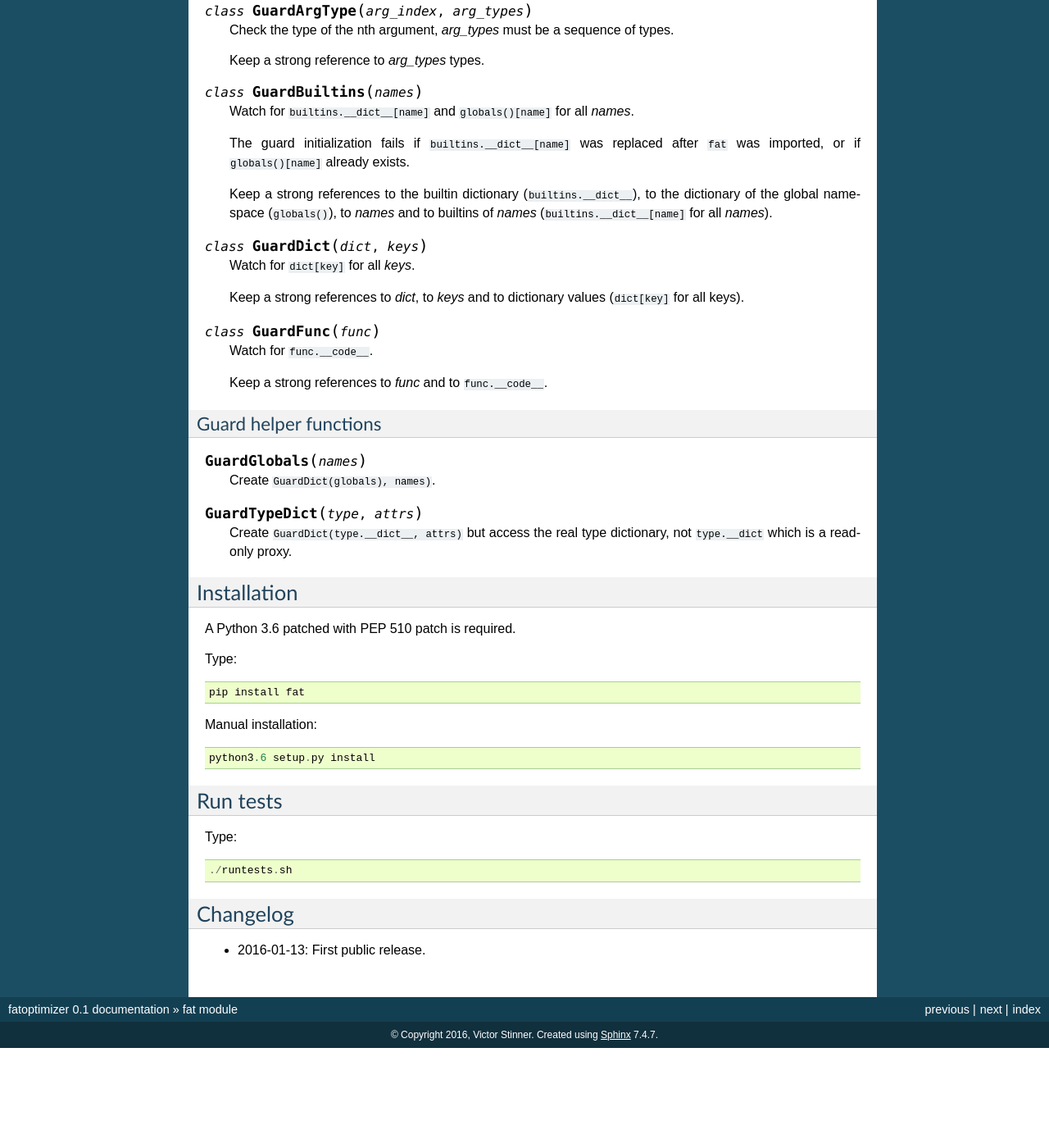
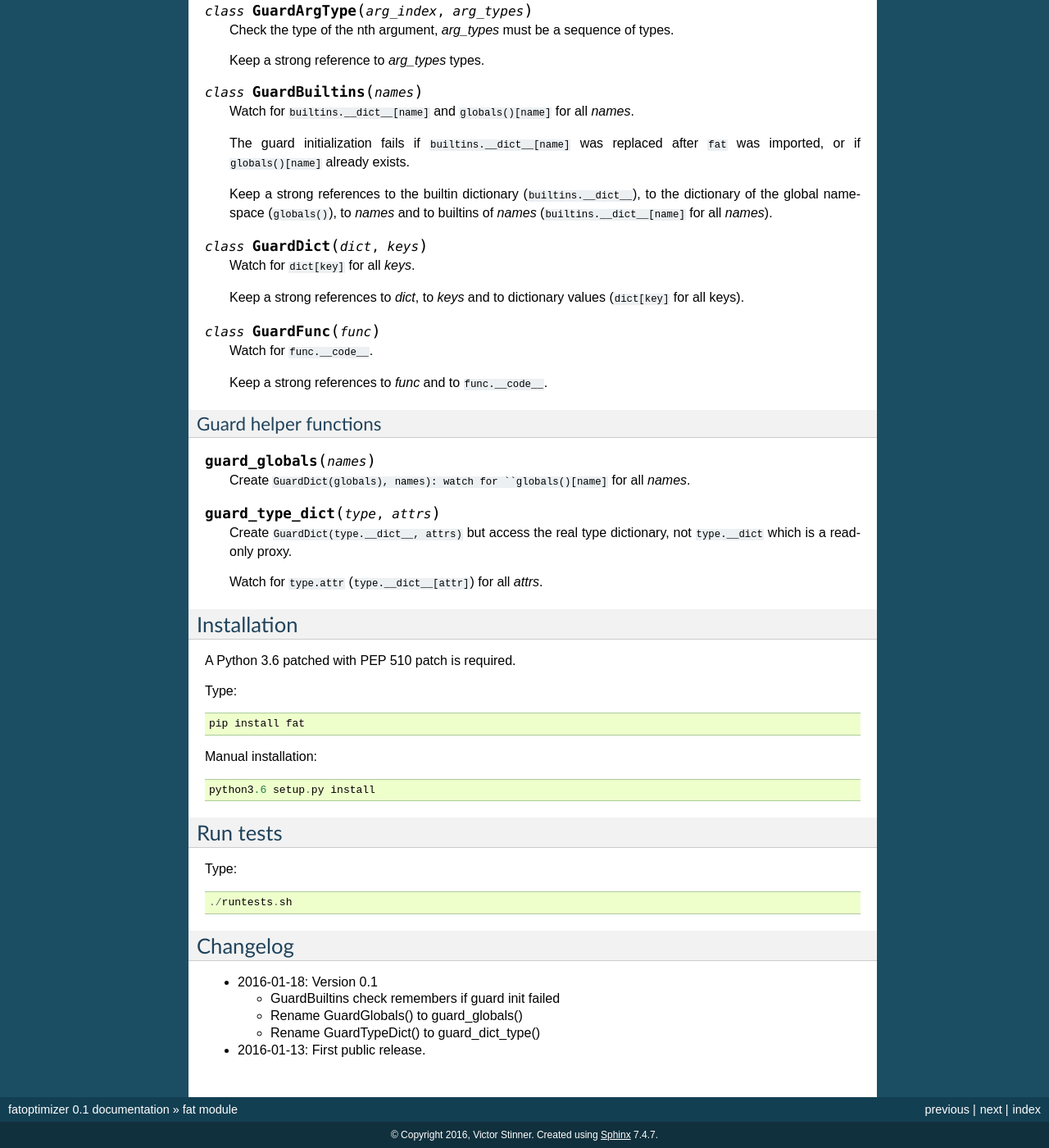
Before and after one commit to vstinner/fatoptimizer, a Sphinx documentation site: the page built from doc/fat.rst, in a window 1280 px wide and 1400 px high, scrolled down 926 px. Shown: the whole window at 82% size. Built offline with Sphinx 7.4.7, drawn with Linux system fonts in a browser that asks for light colours; before the commit the page ends 2204 px from its top, so only the background shows below that; some of the changed text lies outside the part shown.

Commit message:
update fat API
prepare fat 0.1 release

```diff
--- a/doc/fat.rst
+++ b/doc/fat.rst
@@ -102,15 +102,18 @@ Guard types
 Guard helper functions
 ----------------------
 
-.. function:: GuardGlobals(names)
+.. function:: guard_globals(names)
 
-   Create ``GuardDict(globals), names)``.
+   Create ``GuardDict(globals), names): watch for ``globals()[name]`` for all
+   *names*.
 
 
-.. function:: GuardTypeDict(type, attrs)
+.. function:: guard_type_dict(type, attrs)
 
    Create ``GuardDict(type.__dict__, attrs)`` but access the real type
    dictionary, not ``type.__dict`` which is a read-only proxy.
+
+   Watch for ``type.attr`` (``type.__dict__[attr]``) for all *attrs*.
 
 
 Installation
@@ -138,4 +141,10 @@ Type::
 Changelog
 =========
 
+* 2016-01-18: Version 0.1
+
+  * GuardBuiltins check remembers if guard init failed
+  * Rename GuardGlobals() to guard_globals()
+  * Rename GuardTypeDict() to guard_dict_type()
+
 * 2016-01-13: First public release.
--- a/doc/index.rst
+++ b/doc/index.rst
@@ -19,7 +19,7 @@ Links:
 * `fatoptimizer project at the Python Cheeseshop (PyPI)
   <https://pypi.python.org/pypi/fatoptimizer>`_ (download releases)
 * `FAT Python
-  <https://faster-cpython.readthedocs.org/fat_python.html#fat-python>`_
+  <https://faster-cpython.readthedocs.org/fat_python.html>`_
 
 fatoptimizer requires a Python 3.6 patched with the PEP 511 (``ast.Constant``,
 ``sys.ast_tranformers``).
```
